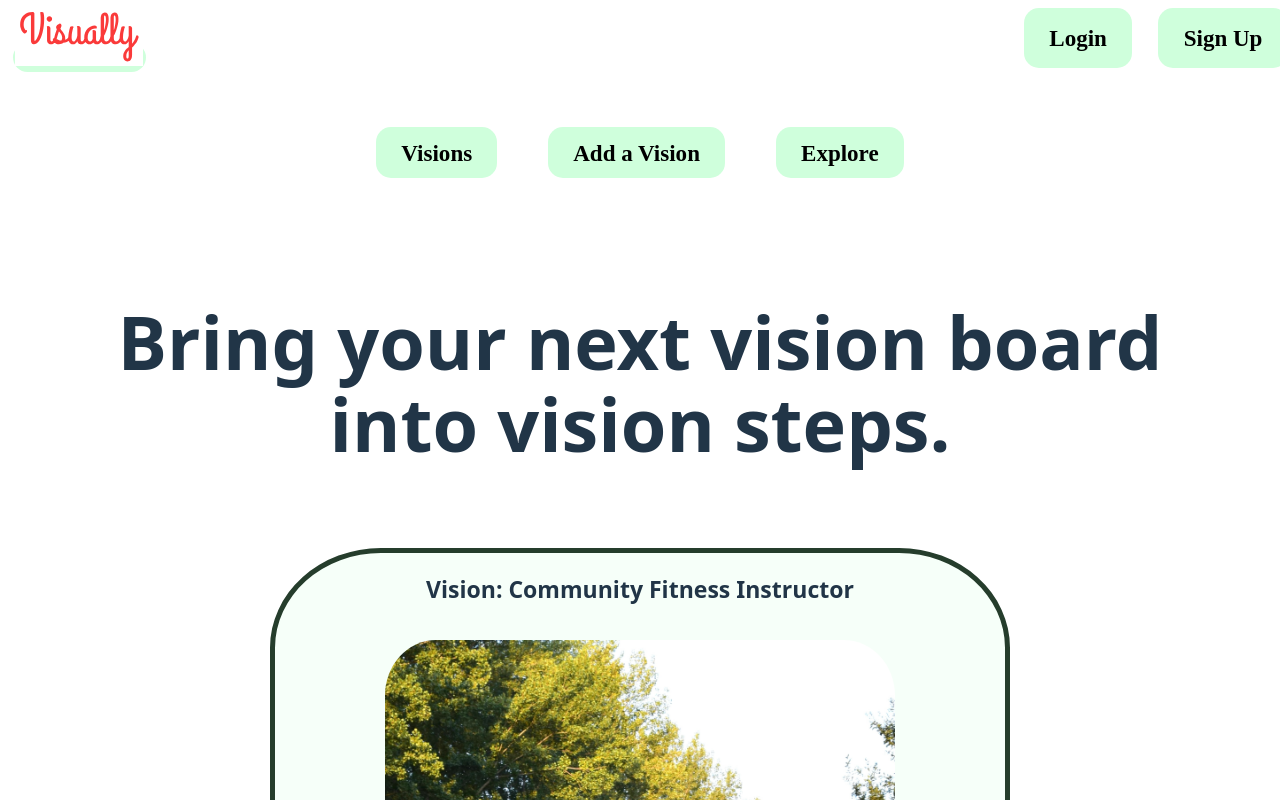
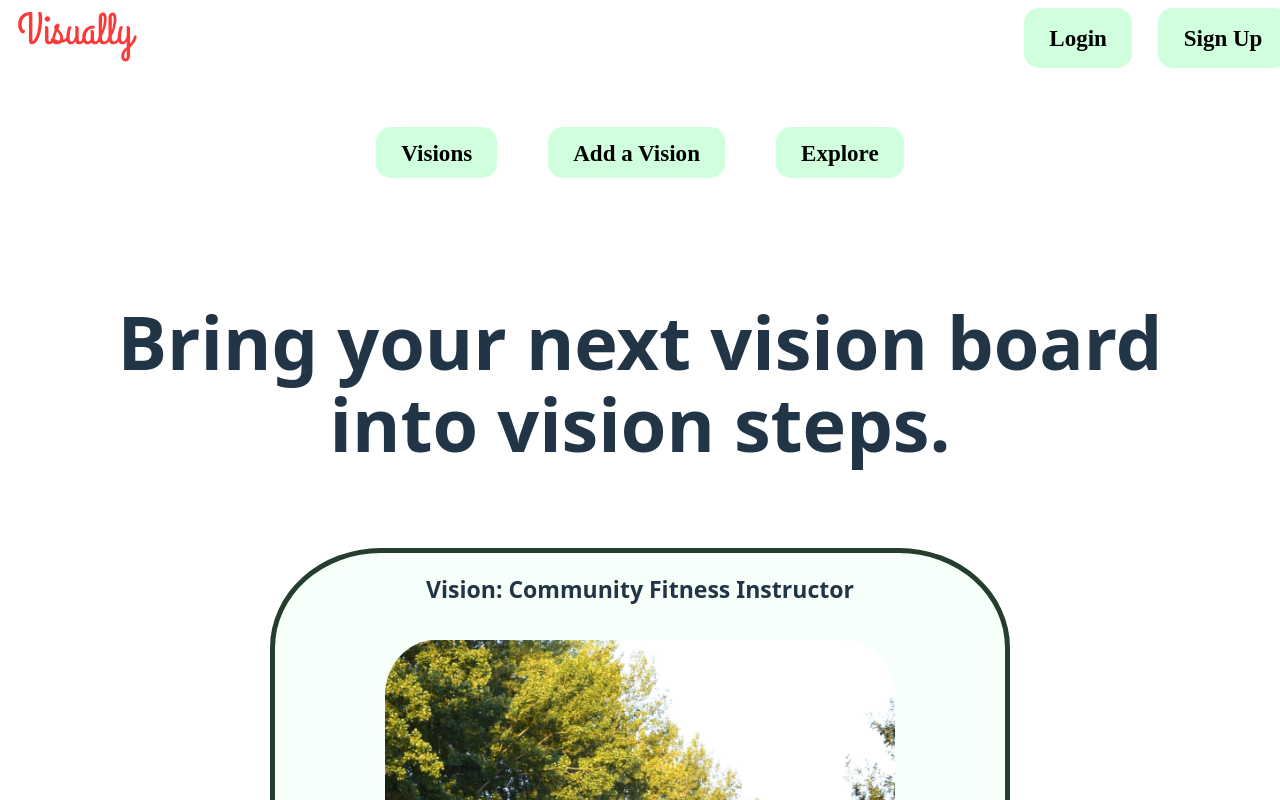
Before and after one commit to Melissa-Cruz/visually-app-client, a React (Vite) app: page / in a window 1280 px wide. Shown: the top 800 px of the page. Built offline with nearby package versions, Linux system fonts and the light colour scheme; no server answers.

Commit message:
undid the last thing

```diff
--- a/src/shared/Header.jsx
+++ b/src/shared/Header.jsx
@@ -34,12 +34,12 @@ function Header({ user, setUser }) {
     <header>
       <div className="header-div-container">
         <div className="header-div-logo-container">
-        <Link className="nav-a-button"   to="/">
+          <a href="https://visuallygoals.netlify.app/" target="_self">
             <img
               src="./images/Visually_timeline_app_logo.svg"
               alt="the company logo is the word visually written in cursive font in a red-pink color"
             />
-            </Link>
+          </a>
         </div>
 
         {/* <div class="header-nav-account-container"> */}
@@ -74,6 +74,7 @@ function Header({ user, setUser }) {
       </div>
 
       <nav className="header-nav-lower-container">
+
         <Link className="nav-a-button"   to="/timeline">Visions</Link>
         <div className="divider" />
         <div className="divider" />
```
